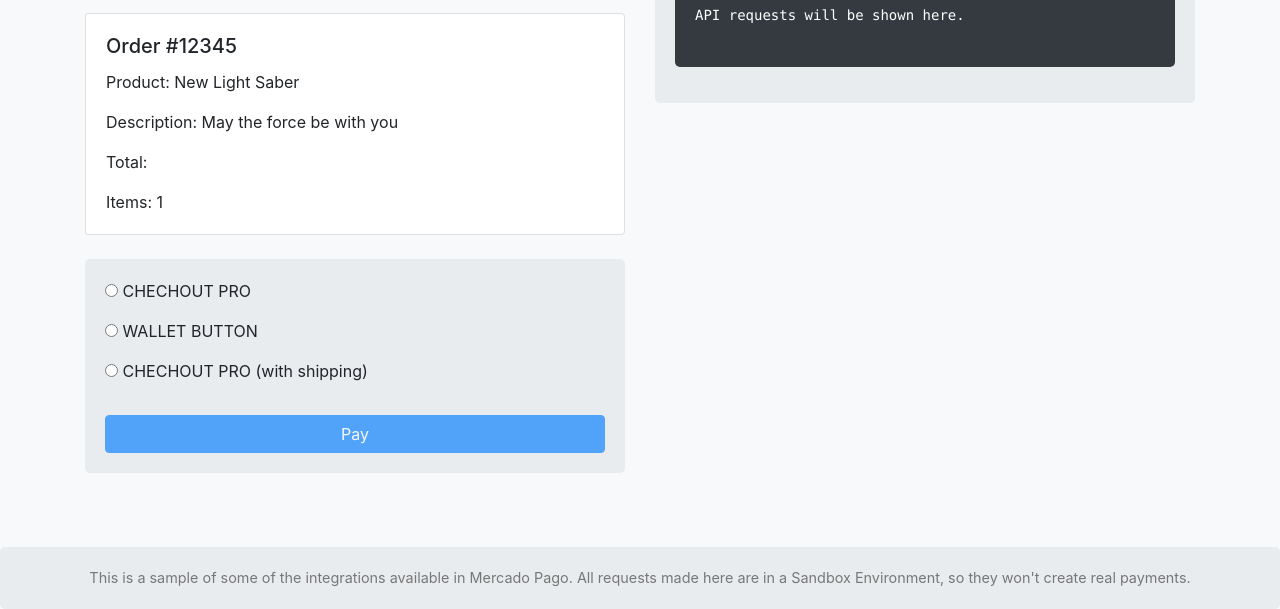
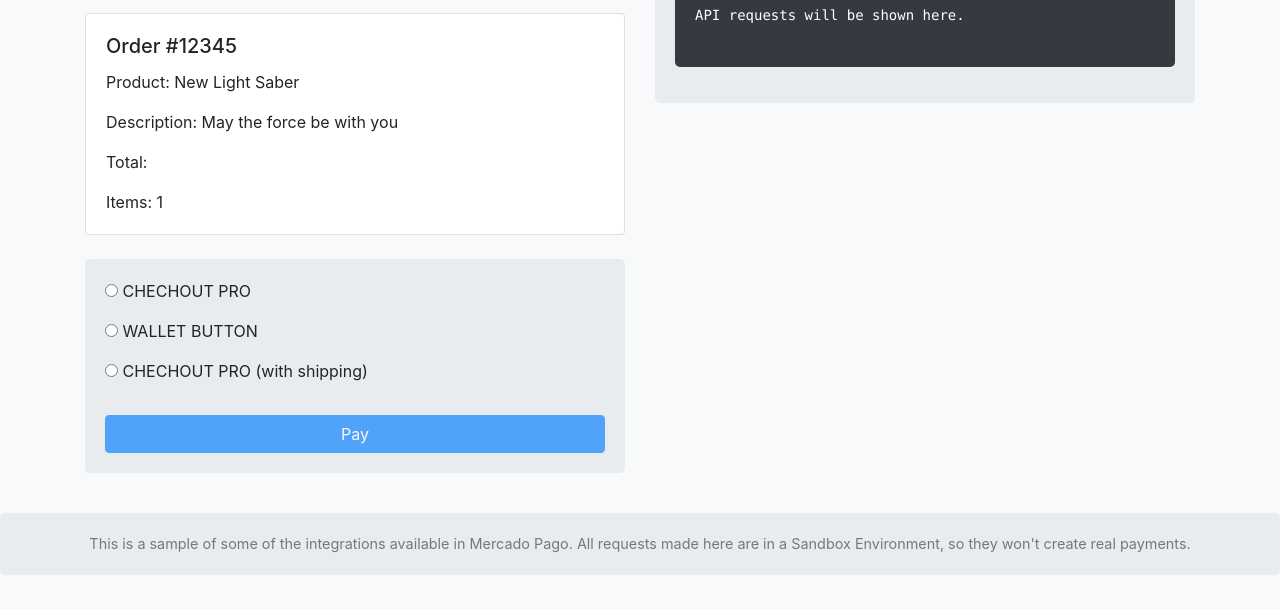
Before and after one commit to dncosta/sample-mercadopago, a plain HTML site: page index.html in a window 1280 px wide. Shown: the part 225-834 px from the top of the page. After the commit the page ends 800 px from the top, so only its background shows below. Drawn offline with nearby package versions, Linux system fonts and the light colour scheme.

Commit message:
Update index.html

```diff
--- a/index.html
+++ b/index.html
@@ -89,7 +89,7 @@ API requests will be shown here.
       </div>
     </div>
   </div>
-  <div class="footer">
+  <div class="footer fixed-bottom">
     This is a sample of some of the integrations available in Mercado Pago. All requests made here are in a Sandbox Environment, so they won't create real payments.
   </div>
 
```
